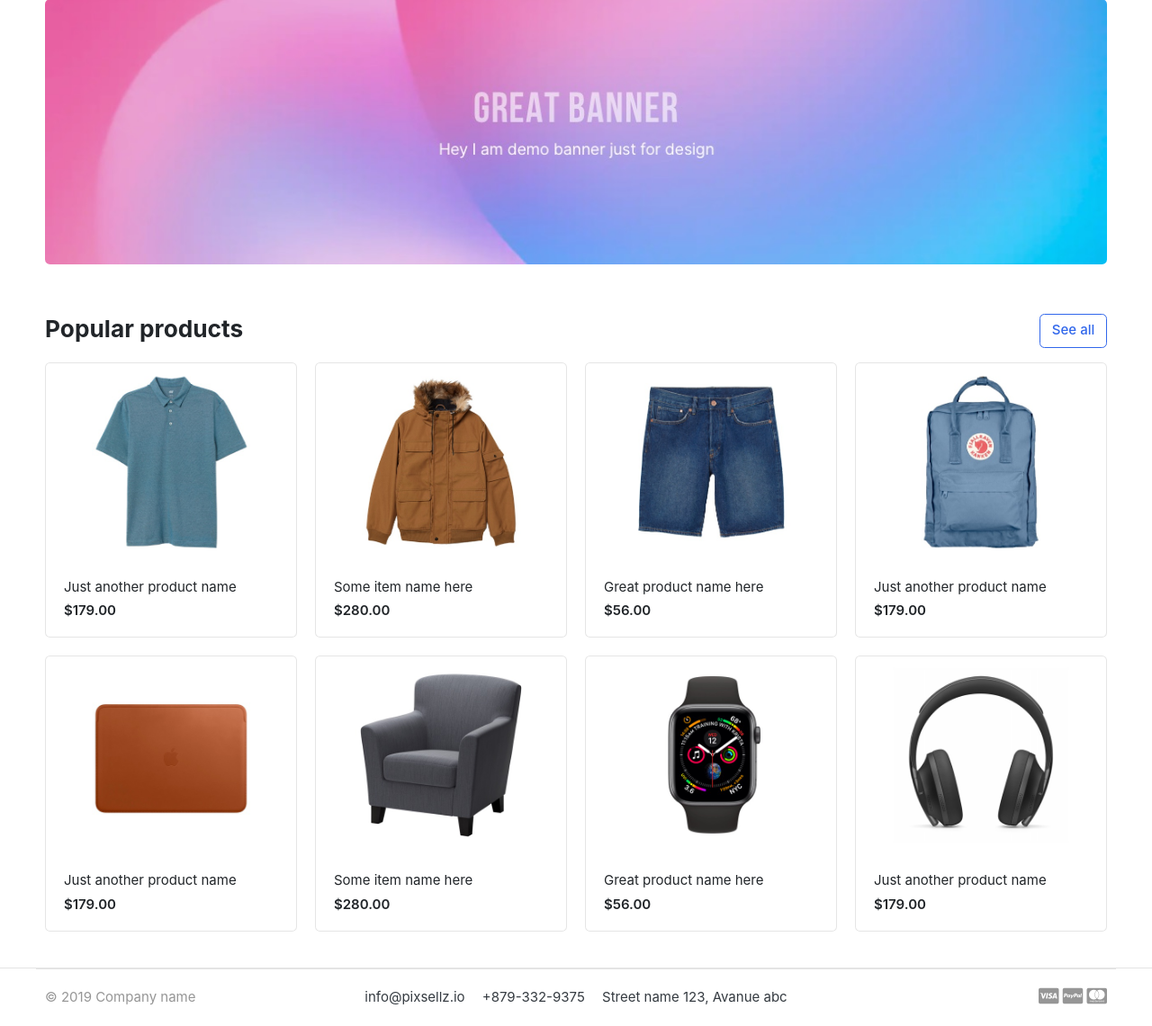
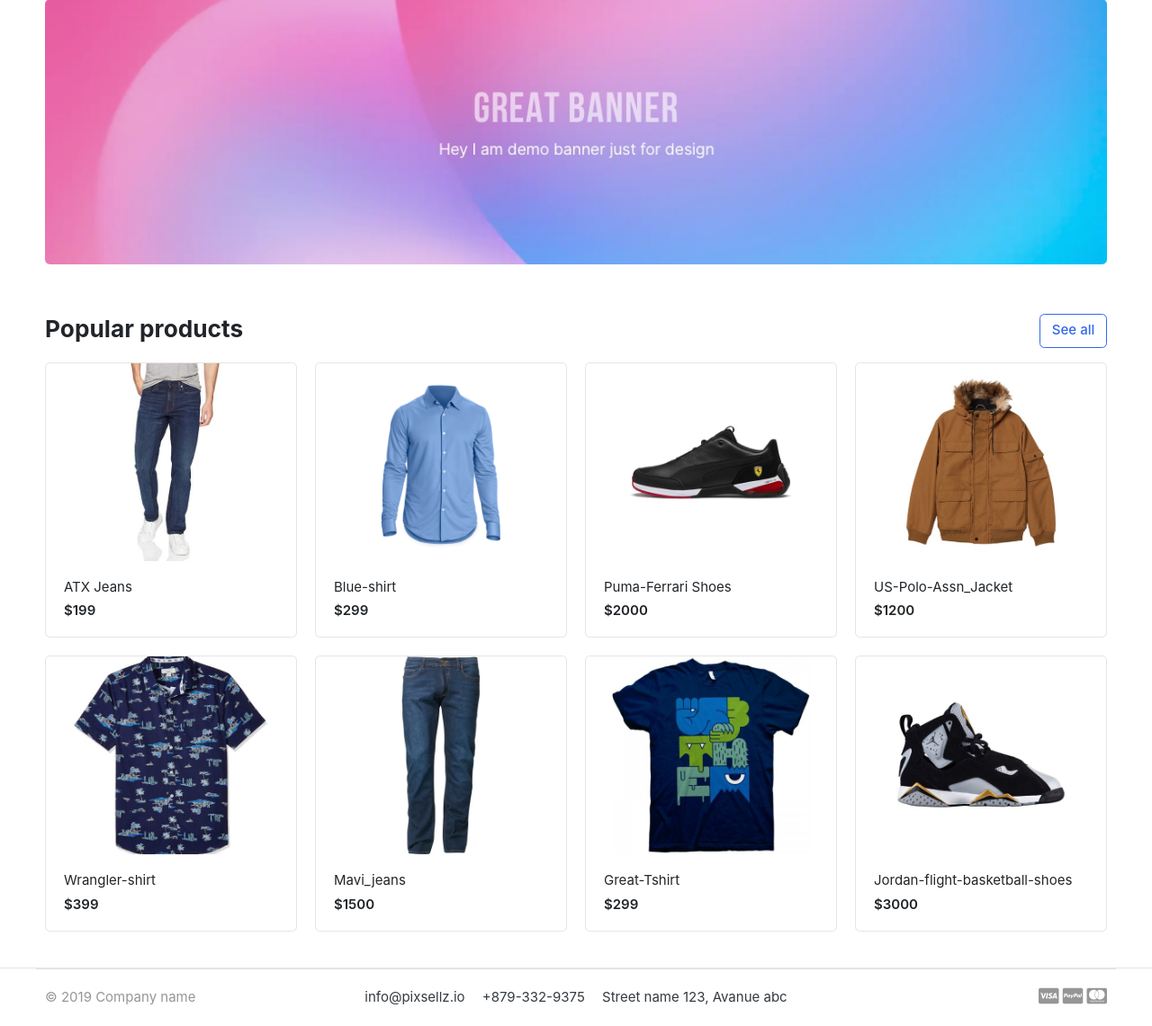
Before and after one commit to higoldi31/GreatKart, a Django app: page / in a window 1280 px wide. Shown: the part 139-1280 px from the top of the page at 90% size. Run offline with Django 5.2, Linux system fonts and the light colour scheme; data comes from the database, SQL or seed files in the repository; both versions use the stored data as it was after the commit; some libraries are stand-ins or nearby versions; some web fonts are replaced.

Commit message:
display products on homepage

```diff
--- a/greatkart/greatkart/views.py
+++ b/greatkart/greatkart/views.py
@@ -1,4 +1,8 @@
 from django.shortcuts import render
-
+from store.models import Product
 def home(request):
-    return render(request, 'home.html')
+    products = Product.objects.all().filter(is_available=True)
+    context = {
+        'products': products,
+    }
+    return render(request, 'home.html', context)
--- a/greatkart/templates/home.html
+++ b/greatkart/templates/home.html
@@ -28,78 +28,19 @@
 
 
 <div class="row">
+	{% for product in products %}
 	<div class="col-md-3">
 		<div class="card card-product-grid">
-			<a href="./product-detail.html" class="img-wrap"> <img src="{% static 'images/items/1.jpg' %}"> </a>
+			<a href="{{ product.get_url }}" class="img-wrap"> <img src="{{ product.images.url }}"> </a>
 			<figcaption class="info-wrap">
-				<a href="./product-detail.html" class="title">Just another product name</a>
-				<div class="price mt-1">$179.00</div> <!-- price-wrap.// -->
+				<a href="{{ product.get_url }}" class="title">{{ product.product_name }}</a>
+				<div class="price mt-1">${{ product.price }}</div> <!-- price-wrap.// -->
 			</figcaption>
 		</div>
 	</div> <!-- col.// -->
-	<div class="col-md-3">
-		<div class="card card-product-grid">
-			<a href="./product-detail.html" class="img-wrap"> <img src="{% static 'images/items/2.jpg' %}"> </a>
-			<figcaption class="info-wrap">
-				<a href="./product-detail.html" class="title">Some item name here</a>
-				<div class="price mt-1">$280.00</div> <!-- price-wrap.// -->
-			</figcaption>
-		</div>
-	</div> <!-- col.// -->
-	<div class="col-md-3">
-		<div class="card card-product-grid">
-			<a href="./product-detail.html" class="img-wrap"> <img src="{% static 'images/items/3.jpg' %}"> </a>
-			<figcaption class="info-wrap">
-				<a href="./product-detail.html" class="title">Great product name here</a>
-				<div class="price mt-1">$56.00</div> <!-- price-wrap.// -->
-			</figcaption>
-		</div>
-	</div> <!-- col.// -->
-	<div class="col-md-3">
-		<div class="card card-product-grid">
-			<a href="./product-detail.html" class="img-wrap"> <img src="{% static 'images/items/4.jpg' %}"> </a>
-			<figcaption class="info-wrap">
-				<a href="./product-detail.html" class="title">Just another product name</a>
-				<div class="price mt-1">$179.00</div> <!-- price-wrap.// -->
-			</figcaption>
-		</div>
-	</div> <!-- col.// -->
-	<div class="col-md-3">
-		<div class="card card-product-grid">
-			<a href="./product-detail.html" class="img-wrap"> <img src="{% static 'images/items/5.jpg' %}"> </a>
-			<figcaption class="info-wrap">
-				<a href="./product-detail.html" class="title">Just another product name</a>
-				<div class="price mt-1">$179.00</div> <!-- price-wrap.// -->
-			</figcaption>
-		</div>
-	</div> <!-- col.// -->
-	<div class="col-md-3">
-		<div class="card card-product-grid">
-			<a href="./product-detail.html" class="img-wrap"> <img src="{% static 'images/items/6.jpg' %}"> </a>
-			<figcaption class="info-wrap">
-				<a href="./product-detail.html" class="title">Some item name here</a>
-				<div class="price mt-1">$280.00</div> <!-- price-wrap.// -->
-			</figcaption>
-		</div>
-	</div> <!-- col.// -->
-	<div class="col-md-3">
-		<div class="card card-product-grid">
-			<a href="./product-detail.html" class="img-wrap"> <img src="{% static 'images/items/7.jpg' %}"> </a>
-			<figcaption class="info-wrap">
-				<a href="./product-detail.html" class="title">Great product name here</a>
-				<div class="price mt-1">$56.00</div> <!-- price-wrap.// -->
-			</figcaption>
-		</div>
-	</div> <!-- col.// -->
-	<div class="col-md-3">
-		<div class="card card-product-grid">
-			<a href="./product-detail.html" class="img-wrap"> <img src="{% static 'images/items/9.jpg' %}"> </a>
-			<figcaption class="info-wrap">
-				<a href="./product-detail.html" class="title">Just another product name</a>
-				<div class="price mt-1">$179.00</div> <!-- price-wrap.// -->
-			</figcaption>
-		</div>
-	</div> <!-- col.// -->
+
+	{% endfor %}
+
 </div> <!-- row.// -->
 
 </div><!-- container // -->
```
Also changed, not shown: greatkart/db.sqlite3.
